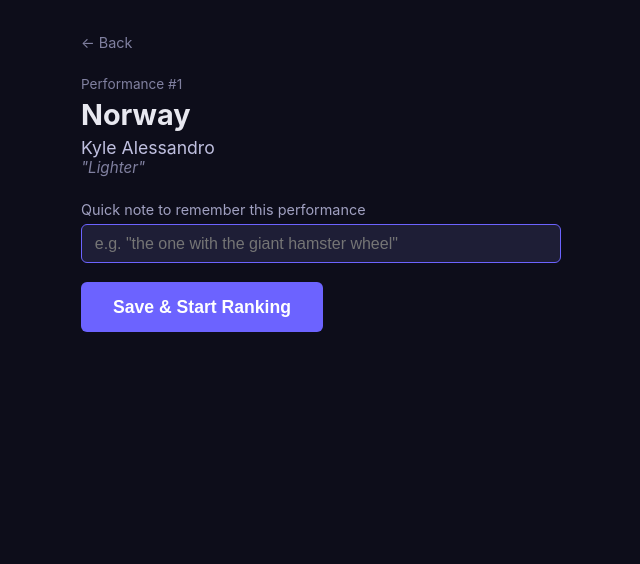
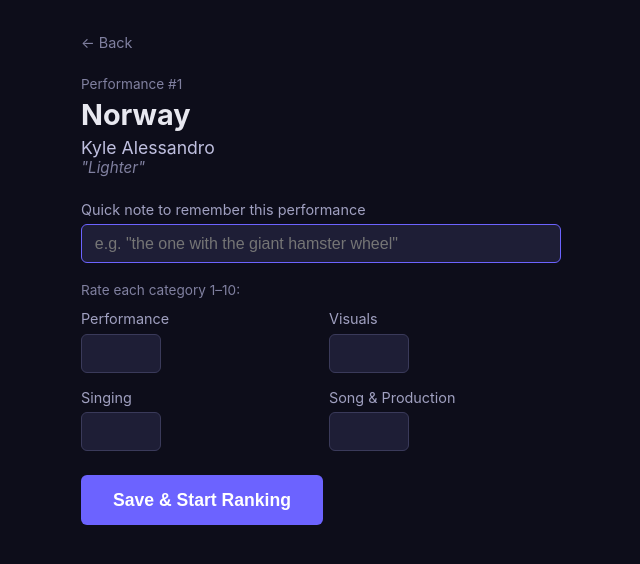
Before and after one commit to anerisgreat/eurovote, a Django app: page /2026/vote/ in a window 1280 px wide. Shown: the part 46-610 px from the top of the page, without its empty margins (145-785 px from the left). Run offline with Django 4.2, Linux system fonts and the light colour scheme; the visitor is signed in with stand-in values (Sample User, id 1); data that the repository does not hold is empty.

Commit message:
Changed rating system

```diff
--- a/voting/forms.py
+++ b/voting/forms.py
@@ -1,4 +1,13 @@
 from django import forms
+
+
+def _rating_field(label):
+    return forms.IntegerField(
+        label=label,
+        min_value=1,
+        max_value=10,
+        widget=forms.NumberInput(attrs={'min': '1', 'max': '10', 'class': 'rating-input'}),
+    )
 
 
 class VoteForm(forms.Form):
@@ -7,3 +16,7 @@ class VoteForm(forms.Form):
         label="Quick note to remember this performance",
         widget=forms.TextInput(attrs={'autofocus': True, 'placeholder': 'e.g. "the one with the giant hamster wheel"'}),
     )
+    performance_rating     = _rating_field("Performance")
+    visuals_rating         = _rating_field("Visuals")
+    singing_rating         = _rating_field("Singing")
+    song_production_rating = _rating_field("Song & Production")
--- a/voting/models.py
+++ b/voting/models.py
@@ -6,7 +6,11 @@ class Vote(models.Model):
     user       = models.ForeignKey(User, on_delete=models.CASCADE, related_name='votes')
     entry_id   = models.CharField(max_length=50)   # e.g. "2026_norway"
     event_year = models.PositiveSmallIntegerField()  # e.g. 2026
-    nickname   = models.CharField(max_length=200)
+    nickname               = models.CharField(max_length=200)
+    performance_rating     = models.PositiveSmallIntegerField(null=True, blank=True)
+    visuals_rating         = models.PositiveSmallIntegerField(null=True, blank=True)
+    singing_rating         = models.PositiveSmallIntegerField(null=True, blank=True)
+    song_production_rating = models.PositiveSmallIntegerField(null=True, blank=True)
 
     class Meta:
         unique_together = [('user', 'entry_id')]
--- a/voting/templates/voting/vote_next.html
+++ b/voting/templates/voting/vote_next.html
@@ -17,17 +17,76 @@
   </div>
 </div>
 
+<style>
+  .rating-input {
+    width: 5rem;
+    padding: 0.5rem 0.6rem;
+    background: #1e1e36;
+    border: 1px solid #3a3a5a;
+    border-radius: 6px;
+    color: #e8e8f0;
+    font-size: 1.1rem;
+    text-align: center;
+  }
+  .rating-input:focus { outline: none; border-color: #6c63ff; }
+  .ratings-grid {
+    display: grid;
+    grid-template-columns: 1fr 1fr;
+    gap: 1rem;
+    margin-bottom: 1.5rem;
+  }
+  .rating-cell label {
+    display: block;
+    margin-bottom: 0.4rem;
+    font-size: 0.9rem;
+    color: #a0a0c0;
+  }
+  .rating-hint { font-size: 0.75rem; color: #606080; margin-top: 0.25rem; }
+</style>
+
 <form method="post" style="max-width:480px;">
   {% csrf_token %}
-  {% for field in form %}
-    <div class="form-group">
-      <label for="{{ field.id_for_label }}">{{ field.label }}</label>
-      {{ field }}
-      {% if field.errors %}
-        <p style="color:#ff6b6b;font-size:0.85rem;margin-top:0.3rem;">{{ field.errors|join:", " }}</p>
-      {% endif %}
-    </div>
-  {% endfor %}
+
+  <div class="form-group">
+    <label for="{{ form.nickname.id_for_label }}">{{ form.nickname.label }}</label>
+    {{ form.nickname }}
+    {% if form.nickname.errors %}
+      <p style="color:#ff6b6b;font-size:0.85rem;margin-top:0.3rem;">{{ form.nickname.errors|join:", " }}</p>
+    {% endif %}
+  </div>
+
+  <p style="font-size:0.85rem;color:#8080a0;margin-bottom:0.75rem;">Rate each category 1–10:</p>
+  <div class="ratings-grid">
+    {% with field=form.performance_rating %}
+      <div class="rating-cell">
+        <label for="{{ field.id_for_label }}">{{ field.label }}</label>
+        {{ field }}
+        {% if field.errors %}<p style="color:#ff6b6b;font-size:0.8rem;margin-top:0.2rem;">{{ field.errors|join:", " }}</p>{% endif %}
+      </div>
+    {% endwith %}
+    {% with field=form.visuals_rating %}
+      <div class="rating-cell">
+        <label for="{{ field.id_for_label }}">{{ field.label }}</label>
+        {{ field }}
+        {% if field.errors %}<p style="color:#ff6b6b;font-size:0.8rem;margin-top:0.2rem;">{{ field.errors|join:", " }}</p>{% endif %}
+      </div>
+    {% endwith %}
+    {% with field=form.singing_rating %}
+      <div class="rating-cell">
+        <label for="{{ field.id_for_label }}">{{ field.label }}</label>
+        {{ field }}
+        {% if field.errors %}<p style="color:#ff6b6b;font-size:0.8rem;margin-top:0.2rem;">{{ field.errors|join:", " }}</p>{% endif %}
+      </div>
+    {% endwith %}
+    {% with field=form.song_production_rating %}
+      <div class="rating-cell">
+        <label for="{{ field.id_for_label }}">{{ field.label }}</label>
+        {{ field }}
+        {% if field.errors %}<p style="color:#ff6b6b;font-size:0.8rem;margin-top:0.2rem;">{{ field.errors|join:", " }}</p>{% endif %}
+      </div>
+    {% endwith %}
+  </div>
+
   <button type="submit" class="btn btn-primary btn-lg">Save &amp; Start Ranking</button>
 </form>
 {% endblock %}
--- a/voting/views.py
+++ b/voting/views.py
@@ -42,15 +42,31 @@ def event_list(request):
     return render(request, 'voting/event_list.html', {'events': get_all_events()})
 
 
+SORT_KEYS = {
+    'ranking':              lambda r: r.position,
+    'show_order':           lambda r: r.vote.entry.performance_order,
+    'performance_rating':   lambda r: -(r.vote.performance_rating or 0),
+    'visuals_rating':       lambda r: -(r.vote.visuals_rating or 0),
+    'singing_rating':       lambda r: -(r.vote.singing_rating or 0),
+    'song_production_rating': lambda r: -(r.vote.song_production_rating or 0),
+}
+
+
 @login_required
 def index(request, year):
     event = _get_event_or_404(year)
-    ranking = (
+    sort = request.GET.get('sort', 'ranking')
+    if sort not in SORT_KEYS:
+        sort = 'ranking'
+
+    ranking = list(
         RankingEntry.objects
         .filter(user=request.user, vote__event_year=year)
         .order_by('position')
         .select_related('vote')
     )
+    ranking.sort(key=SORT_KEYS[sort])
+
     total_entries = len(event.entries)
     voted_count = Vote.objects.filter(user=request.user, event_year=year).count()
     next_entry = _next_unvoted_entry(request.user, event)
@@ -64,6 +80,7 @@ def index(request, year):
     return render(request, 'voting/index.html', {
         'event': event,
         'ranking': ranking,
+        'sort': sort,
         'total_entries': total_entries,
         'voted_count': voted_count,
         'next_entry': next_entry,
@@ -87,6 +104,10 @@ def vote_next(request, year):
                 entry_id=entry.entry_id,
                 event_year=year,
                 nickname=form.cleaned_data['nickname'],
+                performance_rating=form.cleaned_data['performance_rating'],
+                visuals_rating=form.cleaned_data['visuals_rating'],
+                singing_rating=form.cleaned_data['singing_rating'],
+                song_production_rating=form.cleaned_data['song_production_rating'],
             )
 
             ranked_ids = _get_ranked_vote_ids(request.user, year)
```
Also changed, not shown: voting/templates/voting/index.html (+45 -1 lines), voting/migrations/0002_vote_ratings.py (added).
